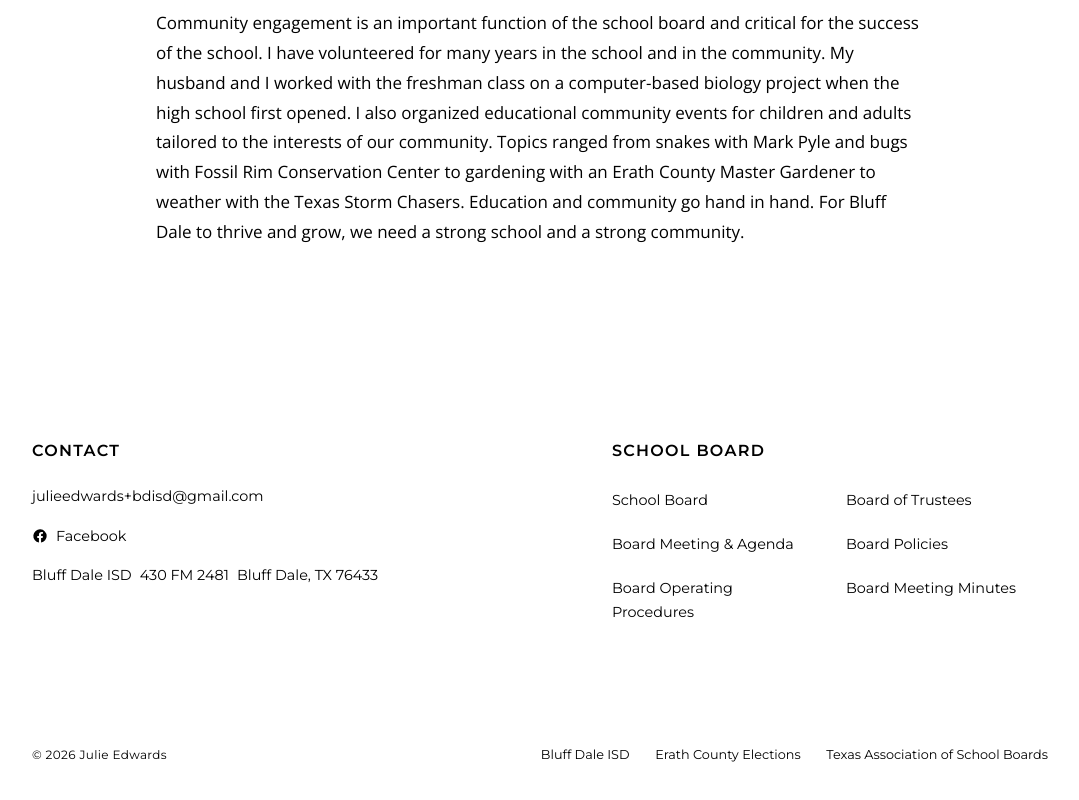
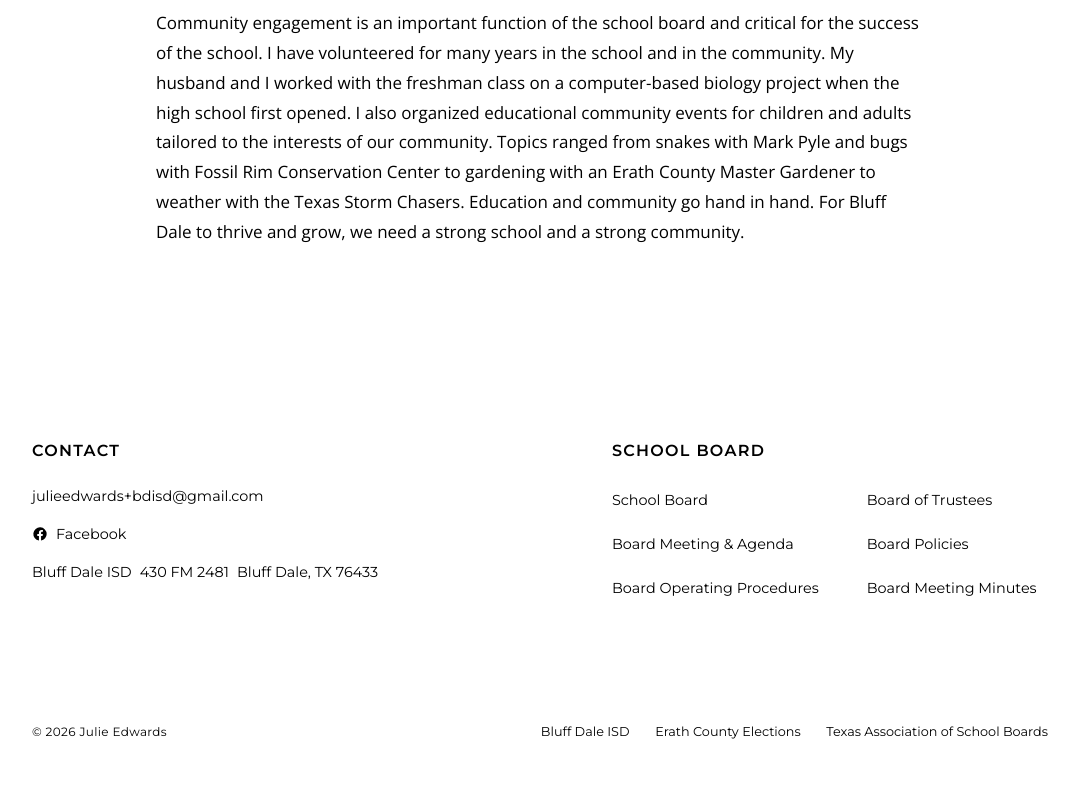
Before and after one commit to DrDustinEdwards/julieedwards-info, a Next.js app: page / in a window 1280 px wide. Shown: the part 3091-3891 px from the top of the page, without its empty margins (100-1179 px from the left). Built offline with nearby package versions, Linux system fonts and the light colour scheme.

Commit message:
Contact: max-content board columns, unify line-height for row alignment

```diff
--- a/app/globals.css
+++ b/app/globals.css
@@ -120,10 +120,9 @@ section { padding: 5rem 0; }
 .contact-col + .contact-col { padding-left: 3rem; border-left: 1px solid var(--border-subtle); }
 .contact-col h3 { font-family: var(--font-display); font-weight: 600; font-size: 1rem; color: var(--brand-text); text-transform: uppercase; letter-spacing: .08em; margin: 0 0 .25rem; }
 .contact-col ul { list-style: none; display: flex; flex-direction: column; gap: 1rem; margin: 0; padding: 0; }
-.contact-col + .contact-col ul { display: grid; grid-template-columns: 1fr 1fr; column-gap: 2rem; row-gap: 1rem; }
-.contact-link { font-family: var(--font-ui); font-size: .9rem; color: var(--text-secondary); display: inline-flex; align-items: center; gap: .5rem; transition: color .2s ease; }
+.contact-col + .contact-col ul { display: grid; grid-template-columns: max-content max-content; column-gap: 3rem; row-gap: 1rem; }
+.contact-link { font-family: var(--font-ui); font-size: .9rem; line-height: 1.55; color: var(--text-secondary); display: inline-flex; align-items: center; gap: .5rem; transition: color .2s ease; }
 .contact-link:hover { color: var(--brand-text); }
-.contact-address { line-height: 1.55; }
 .contact-address span { display: block; }
 
 /* FOOTER */
```
